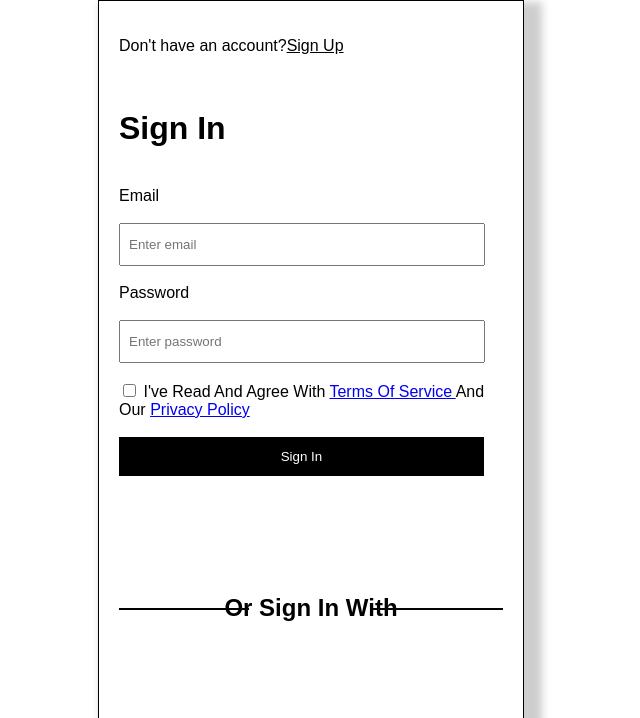
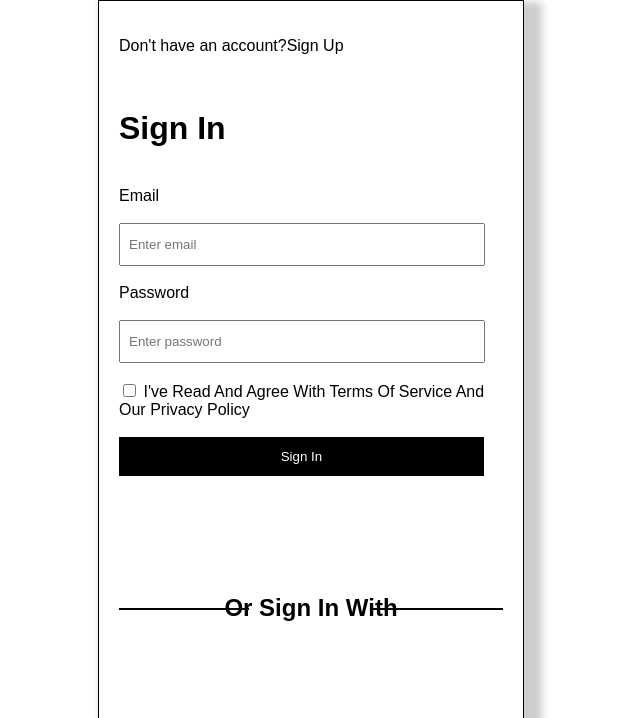
Before and after one commit to nakurelcynthia/Website_credentials, a plain HTML site: page signin.html in a window 1280 px wide. Shown: the top 718 px of the page, without its empty margins (329-969 px from the left). Drawn offline with Linux system fonts and the light colour scheme.

Commit message:
removed link lines

```diff
--- a/signin.html
+++ b/signin.html
@@ -74,6 +74,9 @@
             display: flex; gap: 50px;
             font-size: 40px;
         }
+        a{
+            text-decoration: none;
+        }
     </style>
 </head>
 <body>
@@ -91,7 +94,7 @@
     <input type="password" id="password" placeholder="Enter password"><br>
     <br>
     <input type="checkbox" id="Terms">
-    <label for=" text">I've Read And Agree With <a href="https://signinapp.com/legal/terms/terms-and-conditions">Terms Of Service </a>And Our <a href="https://developer.moneris.com/en/More/Compliance/Sample%20Privacy%20Policy">Privacy Policy</a></label><br>
+    <label for=" text">I've Read And Agree With <a href="https://signinapp.com/legal/terms/terms-and-conditions" style="color: black;">Terms Of Service </a>And Our <a href="https://developer.moneris.com/en/More/Compliance/Sample%20Privacy%20Policy" style="color: black;">Privacy Policy</a></label><br>
     <br>
     <button type="submit" id="submit_button">Sign In</a></button><br>
     <br>
```
Also changed, not shown: index.html (+4 -0 lines).
